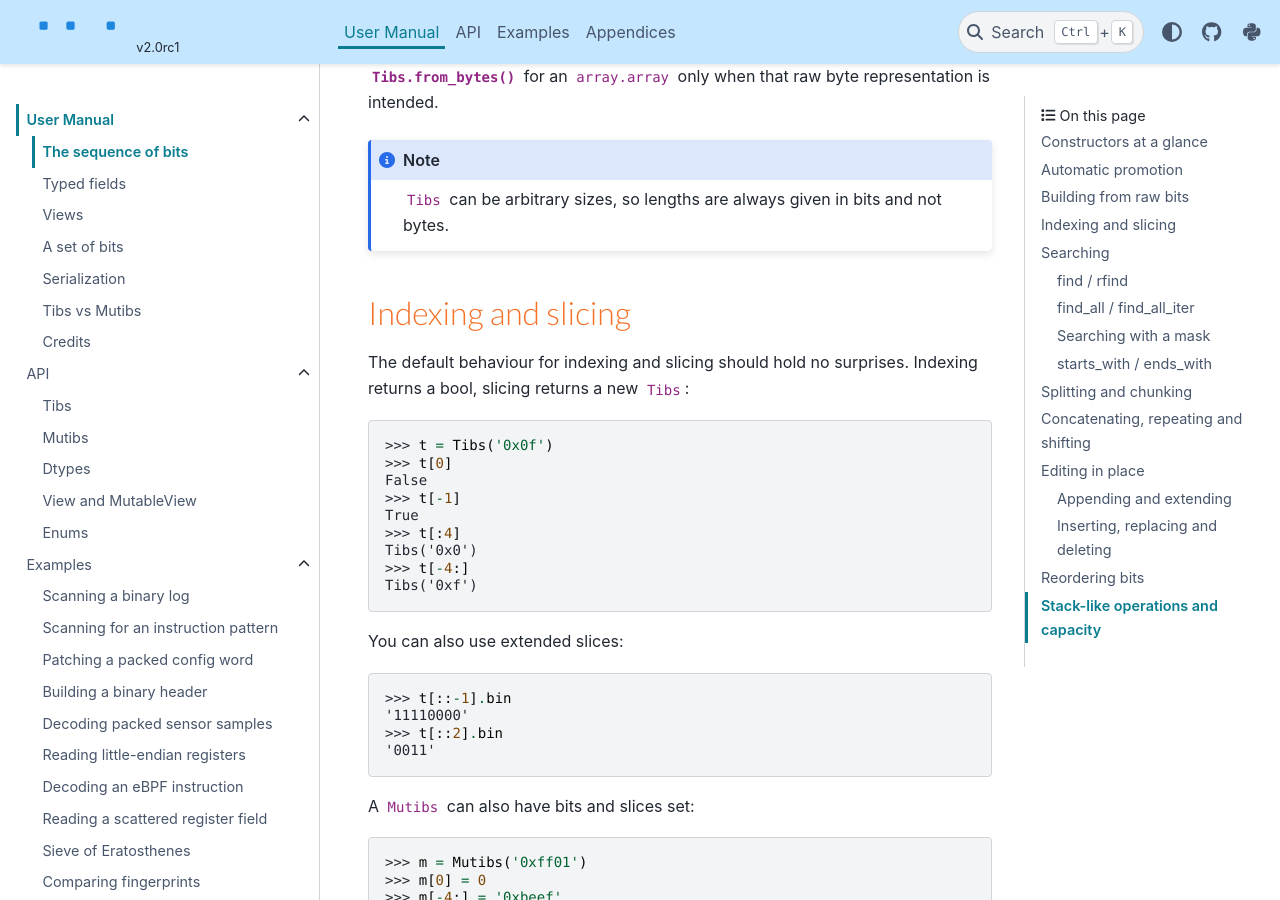
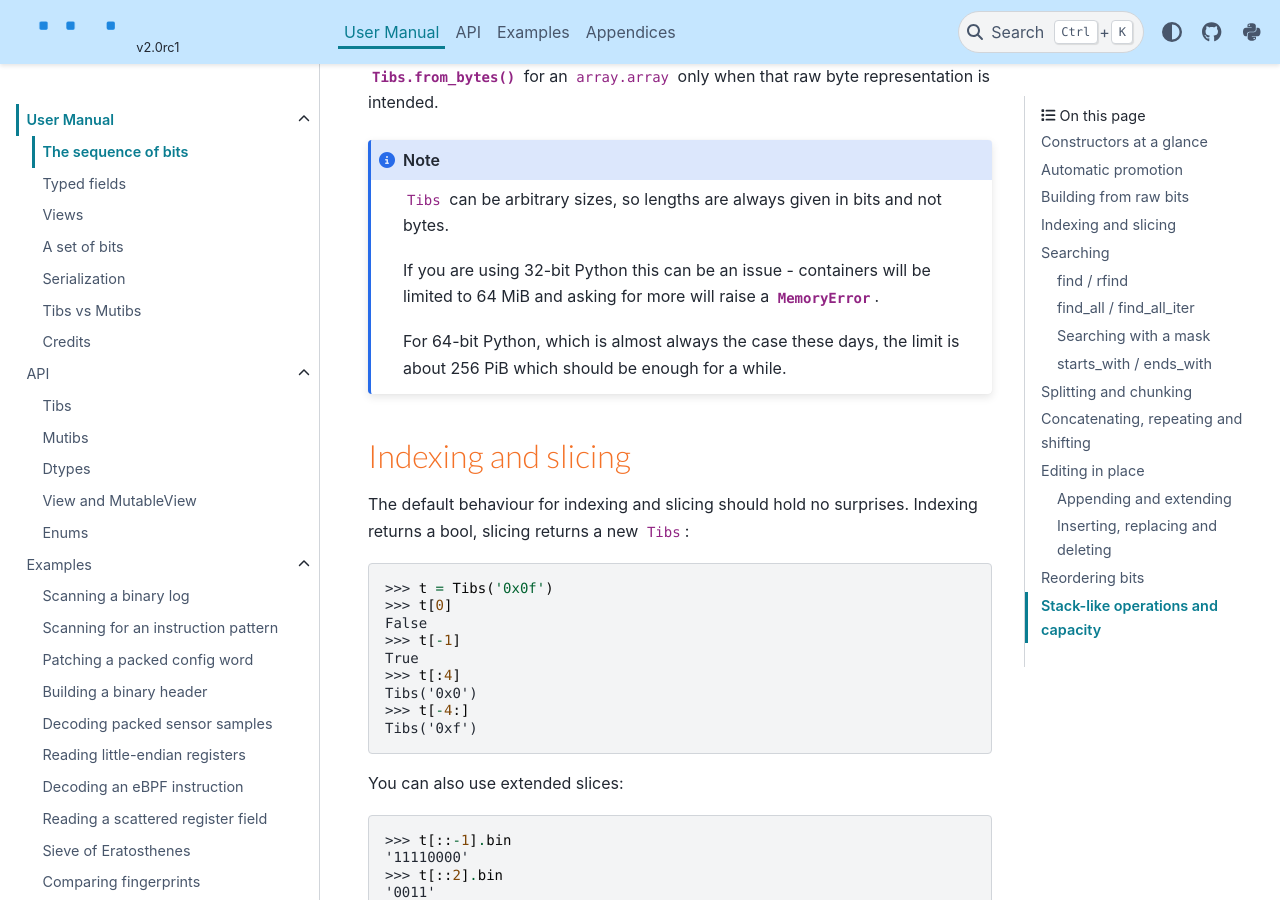
Before and after one commit to scott-griffiths/tibs, a Sphinx documentation site: the page built from doc/sequence.rst, in a window 1280 px wide and 900 px high, scrolled down 2718 px. Built offline with Sphinx 7.4.7 and the PyData theme 0.15.4, drawn with Linux system fonts in a browser that asks for light colours.

Commit message:
Note about 32-bit Python limitations.

```diff
--- a/doc/sequence.rst
+++ b/doc/sequence.rst
@@ -120,6 +120,12 @@ representation is intended.
 .. note::
 
     ``Tibs`` can be arbitrary sizes, so lengths are always given in bits and not bytes.
+
+    If you are using 32-bit Python this can be an issue - containers will be limited to
+    64 MiB and asking for more will raise a :exc:`MemoryError`.
+
+    For 64-bit Python, which is almost always the case these days, the limit is about 256 PiB
+    which should be enough for a while.
 
 
 Indexing and slicing
```
Also changed, not shown: 1 other file.
